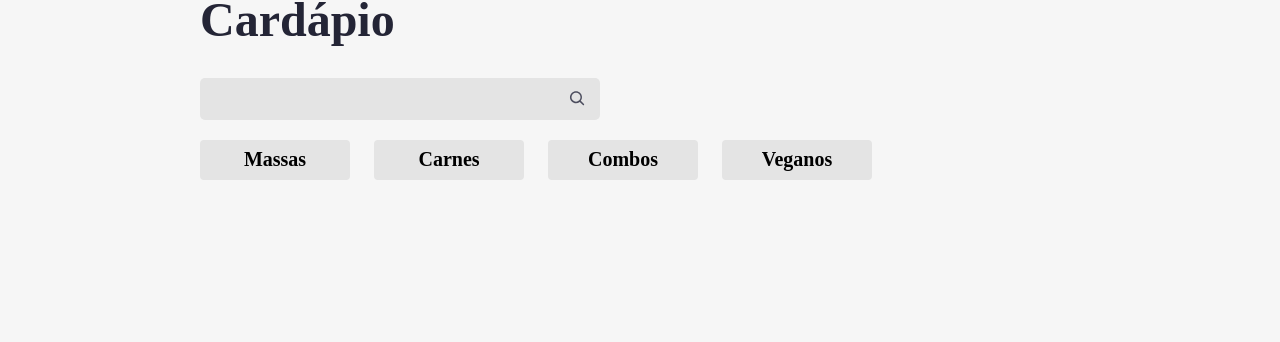
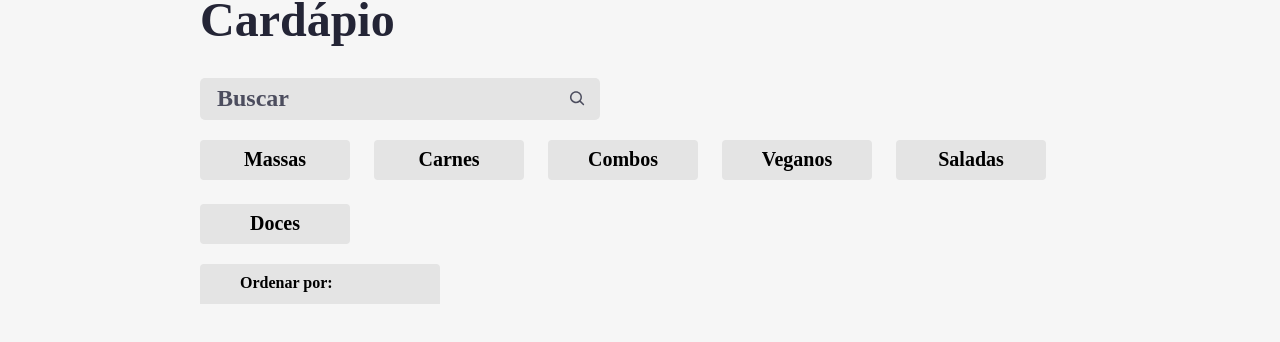
Before and after one commit to thabataganga/aluroni, a React (Create React App) app: page / in a window 1280 px wide. Shown: the part 514-856 px from the top of the page. Before the commit the page ends 800 px from the top, so only its background shows below. Built offline with nearby package versions, Linux system fonts and the light colour scheme; a web font is replaced by a local one.

Commit message:
iniciando ordenador

```diff
--- a/public/index.html
+++ b/public/index.html
@@ -2,7 +2,7 @@
 <html lang="en">
   <head>
     <meta charset="utf-8" />
-    <link rel="icon" href="%PUBLIC_URL%/favicon.ico" />
+    <link rel="icon" href="%PUBLIC_URL%/favicon.svg" />
     <meta name="viewport" content="width=device-width, initial-scale=1" />
     <meta name="theme-color" content="#000000" />
     <meta
--- a/src/pages/Cardapio/Buscador/index.tsx
+++ b/src/pages/Cardapio/Buscador/index.tsx
@@ -13,7 +13,7 @@
       <input
         value={busca}
         onChange={(evento) => setBusca(evento.target.value)}
-        type="text"
+        placeholder="Buscar"
       />
       <CgSearch size={20} color="#4C4D5E" />
     </div>
--- a/src/pages/Cardapio/Filtros/filtros.json
+++ b/src/pages/Cardapio/Filtros/filtros.json
@@ -14,5 +14,13 @@
   {
     "label": "Veganos",
     "id": 4
+  },
+  {
+    "label": "Saladas",
+    "id": 5
+  },
+  {
+    "label": "Doces",
+    "id": 6
   }
 ]
--- /dev/null
+++ b/src/pages/Cardapio/Ordenador/Ordenador.module.scss
@@ -0,0 +1,49 @@
+@import "styles/variaveis";
+
+.ordenador {
+  align-items: center;
+  background-color: $grey;
+  border: none;
+  border-top-left-radius: 4px;
+  border-top-right-radius: 4px;
+  display: flex;
+  font-size: 1rem;
+  font-weight: bold;
+  height: 40px;
+  justify-content: space-between;
+  min-width: 240px;
+  padding: 0 40px;
+  position: relative;
+  &--ativo {
+    background-color: $blue;
+    color: white;
+  }
+  &__options {
+    display: none;
+    position: absolute;
+    left: 0;
+    flex-direction: column;
+    top: 100%;
+    width: 100%;
+    &--ativo {
+      display: flex;
+    }
+  }
+  &__option {
+    align-items: center;
+    background-color: $grey;
+    border-top: 2px solid $light-grey;
+    box-sizing: border-box;
+    color: $black;
+    display: flex;
+    height: 40px;
+    justify-content: center;
+    width: inherit;
+    &:hover,
+    &--ativo {
+      background-color: $blue;
+      cursor: pointer;
+      color: white;
+    }
+  }
+}
--- /dev/null
+++ b/src/pages/Cardapio/Ordenador/index.tsx
@@ -0,0 +1,19 @@
+import styles from "./Ordenador.module.scss";
+import opcoes from "./opcoes.json";
+
+console.log(opcoes);
+
+export default function Ordenador() {
+  return (
+    <button className={styles.ordenador}>
+      <span>Ordenar por: </span>
+      <div className={styles.ordenador__options}>
+        {opcoes.map((opcao) => (
+          <div className={styles.ordenador__options} key={opcao.value}>
+            {opcao.nome}
+          </div>
+        ))}
+      </div>
+    </button>
+  );
+}
--- /dev/null
+++ b/src/pages/Cardapio/Ordenador/opcoes.json
@@ -0,0 +1,18 @@
+[
+  {
+    "nome": "",
+    "value": ""
+  },
+  {
+    "nome": "Porção",
+    "value": "porcao"
+  },
+  {
+    "nome": "Qtd. pessoas",
+    "value": "qtd_pessoas"
+  },
+  {
+    "nome": "Preço",
+    "value": "preco"
+  }
+]
--- a/src/pages/Cardapio/index.tsx
+++ b/src/pages/Cardapio/index.tsx
@@ -3,6 +3,7 @@
 import Buscador from "./Buscador";
 import { useState } from "react";
 import Filtros from "./Filtros";
+import Ordenador from "./Ordenador";
 
 export default function Cardapio() {
   const [busca, setBusca] = useState("");
@@ -21,6 +22,7 @@
         <Buscador busca={busca} setBusca={setBusca} />
         <div className={styles.cardapio__filtros}>
           <Filtros filtro={filtro} setFiltro={setFiltro} />
+          <Ordenador />
         </div>
       </section>
     </main>
```
Also changed, not shown: public/favicon.svg (added).
